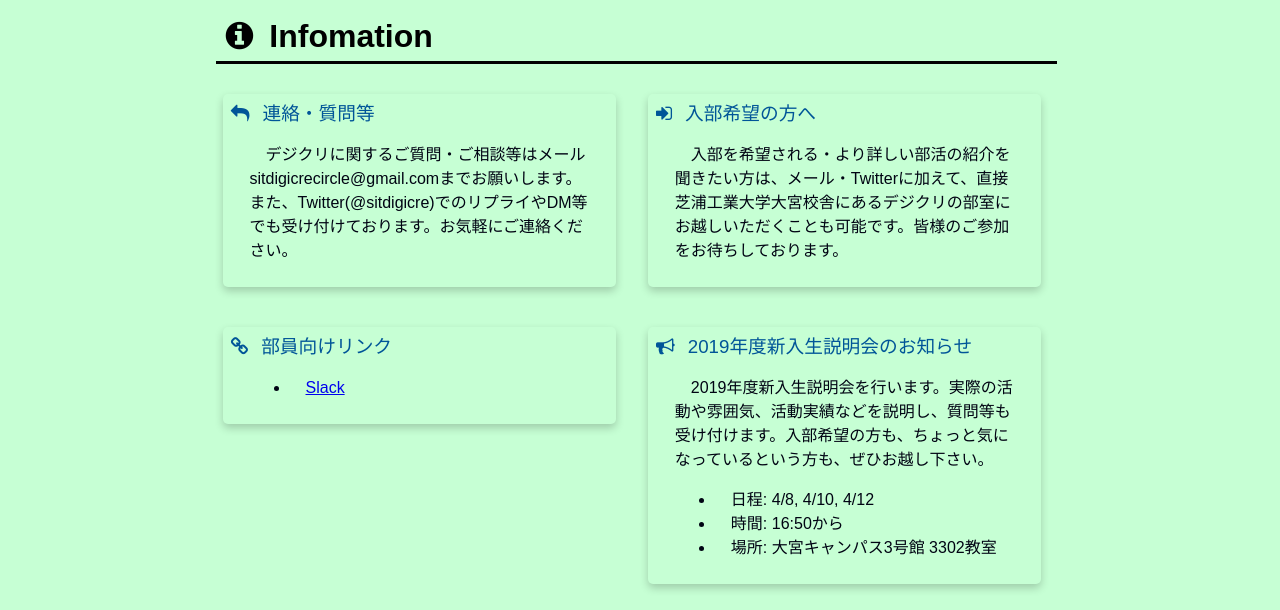
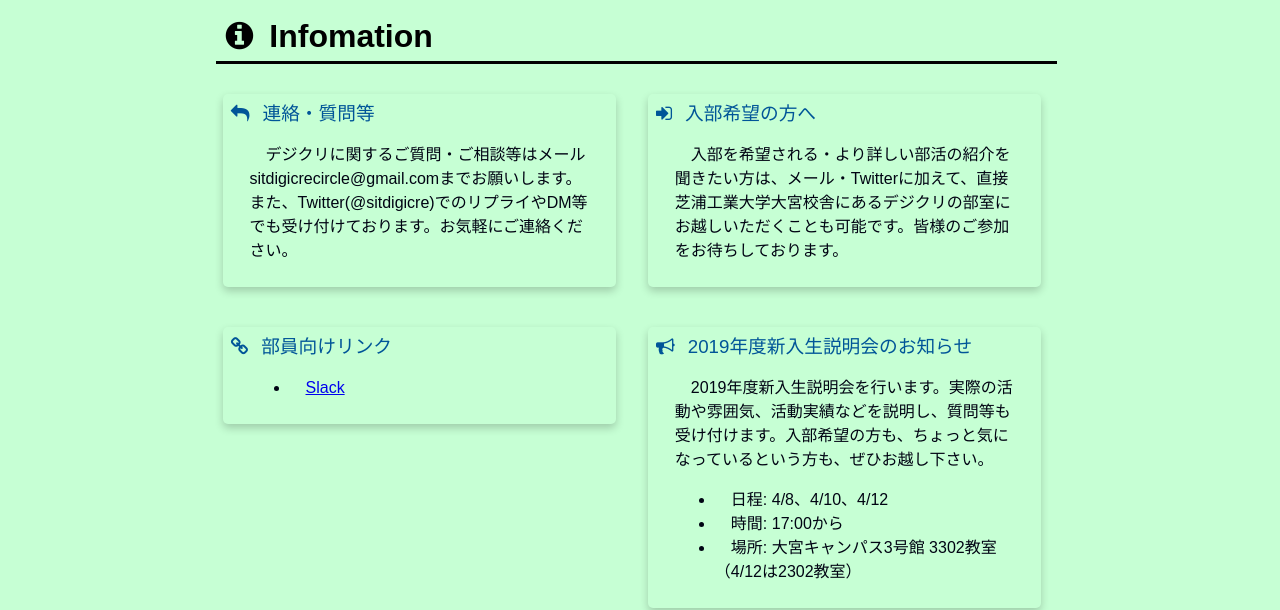
Before and after one commit to SIT-DigiCre/oldsite, a plain HTML site: page index.html in a window 1280 px wide. Shown: the part 1395-2005 px from the top of the page. Drawn offline with Linux system fonts and the light colour scheme; a web font is replaced by a local one.

Commit message:
[ci skip] UPDATEE WEBPAGE

```diff
--- a/index.html
+++ b/index.html
@@ -60,7 +60,7 @@
             <p class="news-date">2019/03/30</p>
           </div>
           <div class="col-xs-12 col-md-8">
-            <p class="news-title">新入生説明会のお知らせを追加しました。4/8、4/10、4/12 16:50より大宮キャンパス3302にて行います。ぜひ気軽にお越しください。</p>
+            <p class="news-title">新入生説明会のお知らせを追加しました。4/8、4/10、4/12の17:00より大宮キャンパス3302（4/12は2302）教室にて行います。ぜひお越しください。</p>
           </div>
           <div class="col-xs-12 col-sm-12 col-md-1"></div>
         </div>
@@ -216,9 +216,9 @@
                     <div class="content">
                       <p>2019年度新入生説明会を行います。実際の活動や雰囲気、活動実績などを説明し、質問等も受け付けます。入部希望の方も、ちょっと気になっているという方も、ぜひお越し下さい。</p>
                       <ul>
-                        <li>日程: 4/8, 4/10, 4/12</li>
-                        <li>時間: 16:50から</li>
-                        <li>場所: 大宮キャンパス3号館 3302教室</li>
+                        <li>日程: 4/8、4/10、4/12</li>
+                        <li>時間: 17:00から</li>
+                        <li>場所: 大宮キャンパス3号館 3302教室（4/12は2302教室）</li>
                       </ul>
                     </div>
                   </div>
```
